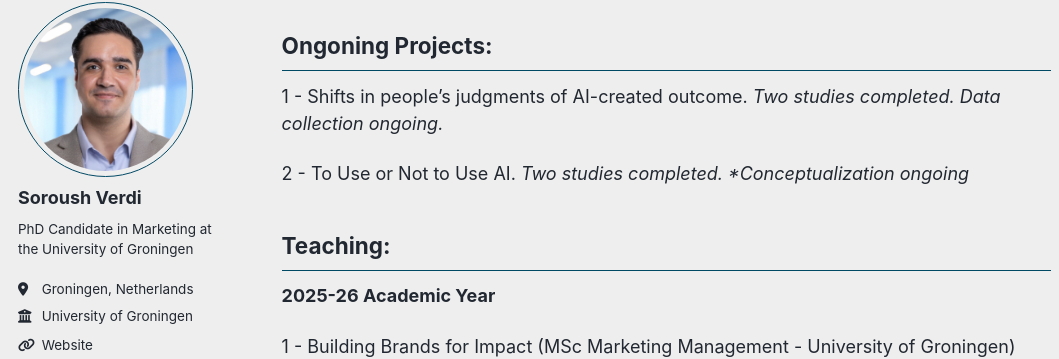
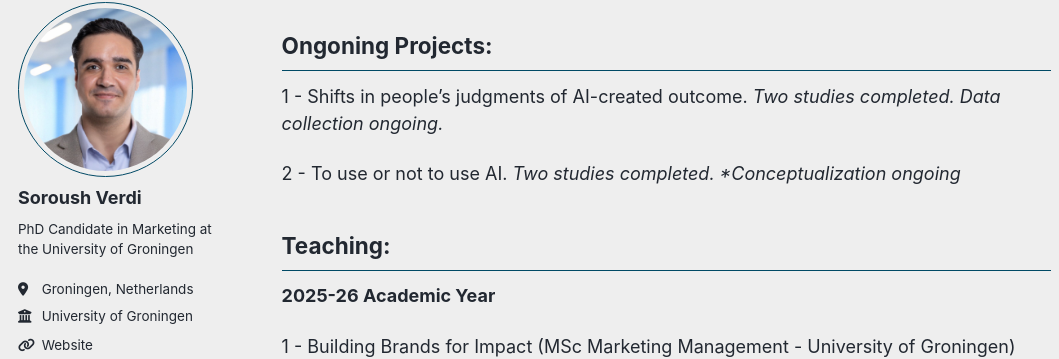
Before and after one commit to soroushverdi/soroushverdi.github.io, a Jekyll site: the page built from _pages/about.md, in a window 1280 px wide and 900 px high, scrolled down 500 px. Shown: the part 97-456 px from the top of the window, without its empty margins (0-1059 px from the left). Built offline with Jekyll 4.4.1, drawn with Linux system fonts in a browser that asks for light colours; some web fonts are replaced; a script that is not in the unit is left out.

```diff
--- a/_pages/about.md
+++ b/_pages/about.md
@@ -21,7 +21,7 @@ Ongoning Projects:
 ------
 1 - Shifts in people’s judgments of AI-created outcome. *Two studies completed. Data collection ongoing.*
 
-2 - To Use or Not to Use AI. *Two studies completed. *Conceptualization ongoing*
+2 - To use or not to use AI. *Two studies completed. *Conceptualization ongoing*
 
 
 Teaching:
```
